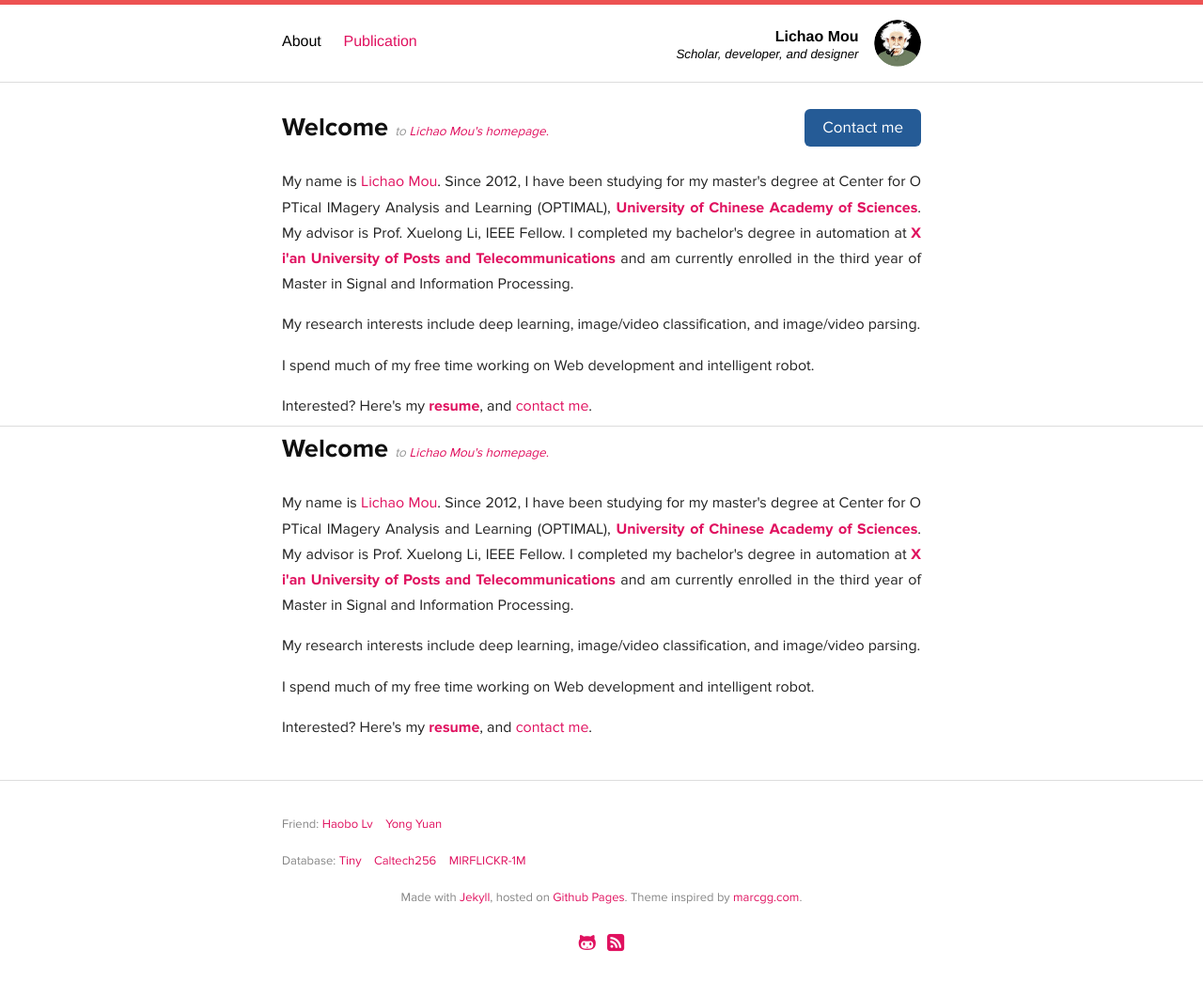
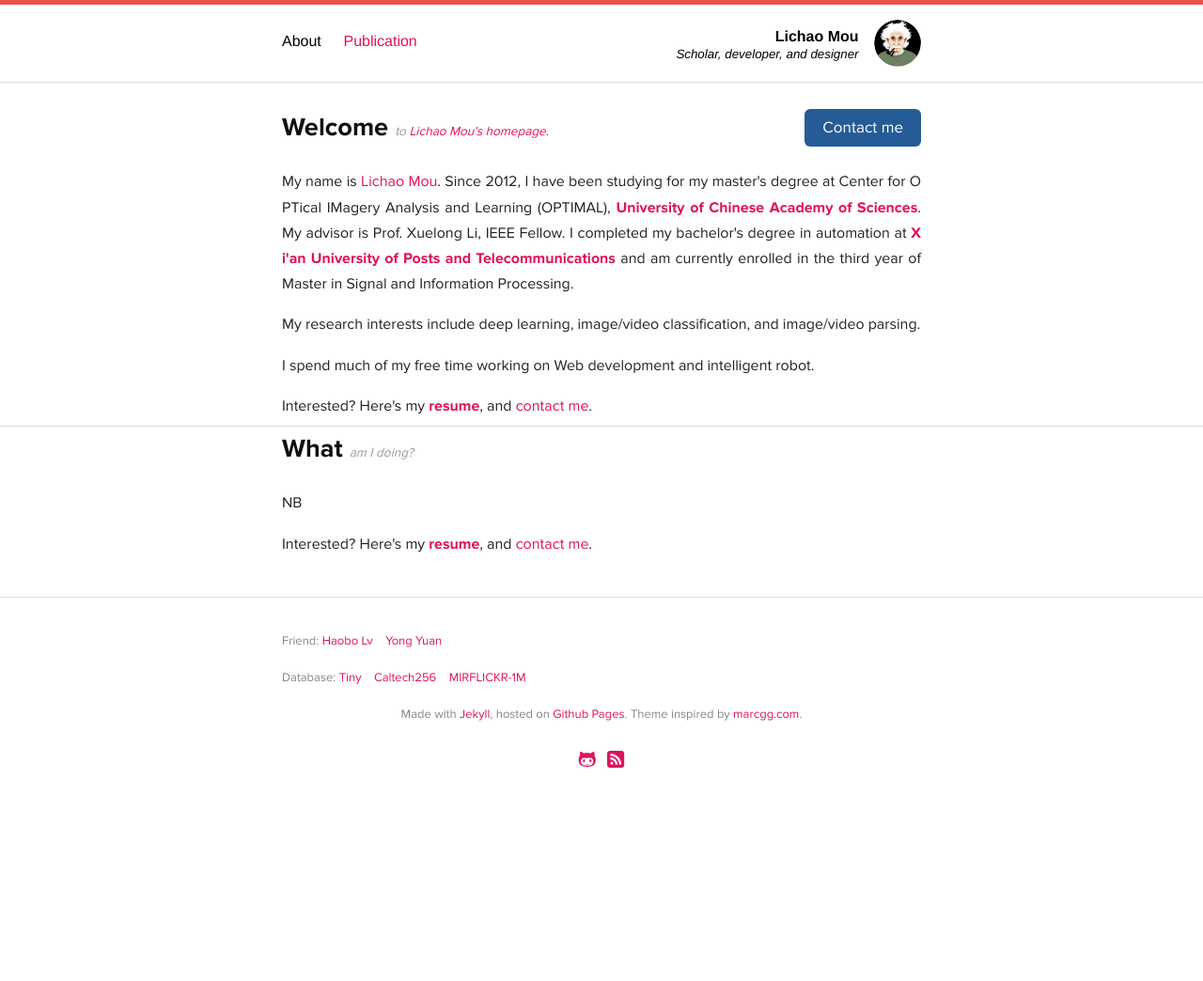
Before and after one commit to Raphael-Mou/raphael-mou.github.com, a Jekyll site: the page built from index.html, in a window 1280 px wide. Shown: the whole page at 94% size. Built offline with Jekyll 4.4.1, drawn with Linux system fonts in a browser that asks for light colours; Markdown is read by kramdown in place of the engine named in the settings; after the commit the page ends 900 px from its top, so only the background shows below that.

Commit message:
Update index.html

```diff
--- a/index.html
+++ b/index.html
@@ -51,12 +51,12 @@ description: My name is Lichao Mou. Since 2012, I have been studying for my mast
   <div class="pull-right speak-french"></div>
   <h1>
     <span class="hello">
-      Welcome
-      <small><em>to <a href="http://raphael-mou.github.io/" rel="alternate" hreflang="cn">Lichao Mou's homepage.</a></em></small>
+      What
+      <small><em>am I doing? </em></small>
     </span>
   </h1>
   <p>
-    My name is <a href="/"><span itemprop="name">Lichao Mou</span></a>. Since 2012, I have been studying for my master's degree at Center for OPTical IMagery Analysis and Learning (OPTIMAL), <a href="http://english.ucas.ac.cn/Pages/default.aspx"><strong>University of Chinese Academy of Sciences</strong></a>. My advisor is Prof. Xuelong Li, IEEE Fellow. I completed my bachelor's degree in automation at <a href="http://www.xiyou.edu.cn/english.htm"><strong>Xi'an University of Posts and Telecommunications</strong></a> and am currently enrolled in the third year of Master in Signal and Information Processing. <!--<strong itemprop="role">interim CTO</strong>.--><!--  in <span itemprop="location">Paris</span>. -->
+    NB  <!--<strong itemprop="role">interim CTO</strong>.--><!--  in <span itemprop="location">Paris</span>. -->
   </p>
 
  <!-- <p>
@@ -65,15 +65,9 @@ description: My name is Lichao Mou. Since 2012, I have been studying for my mast
     are feeling lost, not knowing who's doing what, and when features will be released.
   </p>-->
 
-  <p>
-  My research interests include deep learning, image/video classification, and image/video parsing.
-  </p>
 
-  <p>
-    <!--On the product side, I will work with you using <strong><a href="http://theleanstartup.com/">Lean Startup</a></strong> methodologies to reach the product/market fit. On the engineering side, I will layout
-    the system architecture and get you on the right track with appropriate technology choices.-->
-    I spend much of my free time working on Web development and intelligent robot.
-  </p>
+
+
 
   <p>
    Interested? Here's my <a href="Lichao_temp.pdf"><strong>resume</strong></a>,
```
